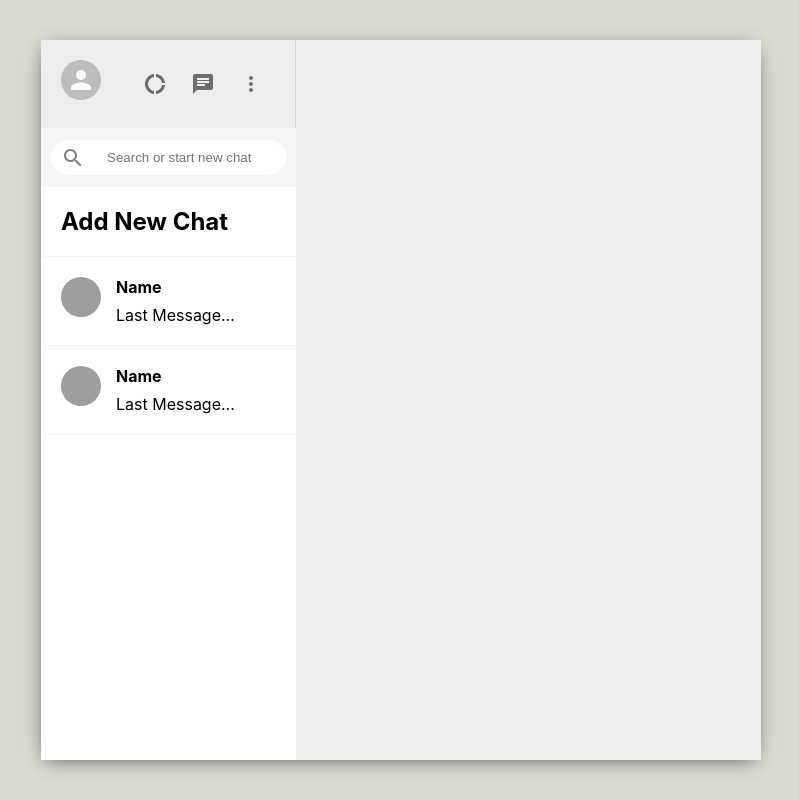
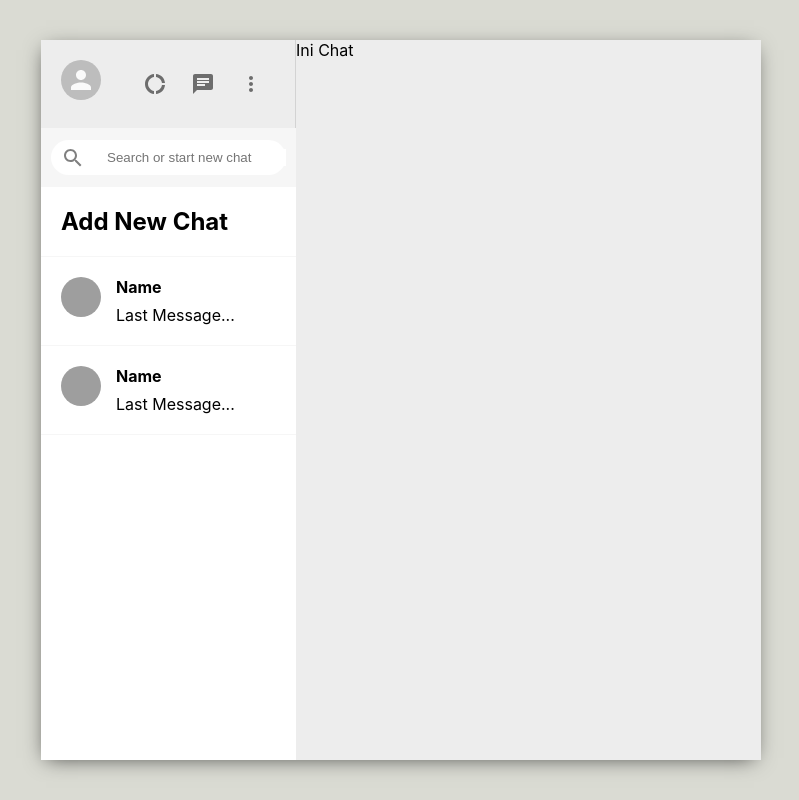
Before and after one commit to Ariefsetiawan900/WhatsApp-clone, a React (Create React App) app: page / in a window 1280 px wide. Shown: the whole page, without its empty margins (239-1038 px from the left). Built offline with nearby package versions, Linux system fonts and the light colour scheme; grey boxes are pictures that could not be loaded.

Commit message:
create Chat.js & Chat.css

```diff
--- a/src/App.js
+++ b/src/App.js
@@ -1,6 +1,7 @@
 import React from "react";
 import "./App.css";
 import Sidebar from "./Sidebar";
+import Chat from "./Chat"
 
 function App() {
   return (
@@ -9,6 +10,7 @@ function App() {
 
       <div className="app__body">
         <Sidebar/>
+        <Chat/>
       </div>
     </div>
   );
--- /dev/null
+++ b/src/Chat.js
@@ -0,0 +1,11 @@
+import React from 'react'
+
+function Chat() {
+    return (
+        <div>
+            Ini Chat
+        </div>
+    )
+}
+
+export default Chat
```
Also changed, not shown: src/Chat.css (added), 1 other file (tests, documents, lock files or other folders).
